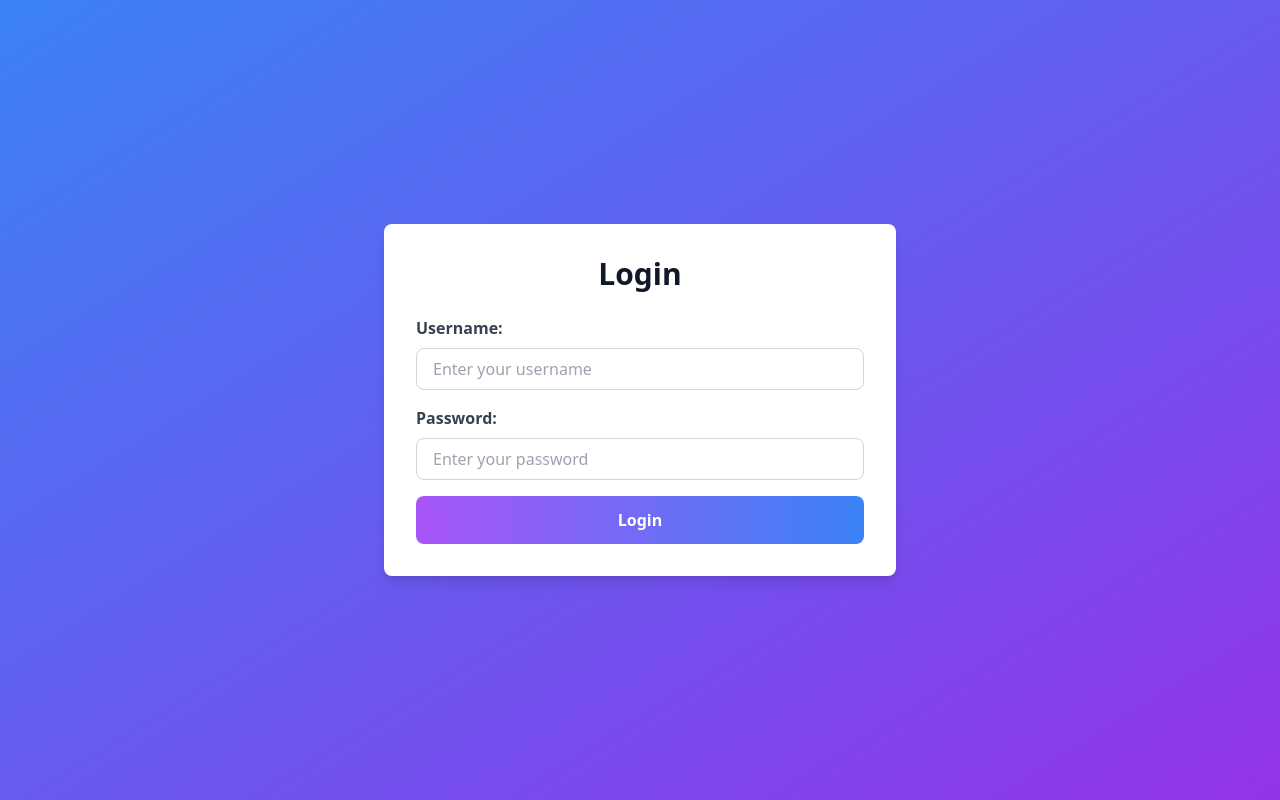
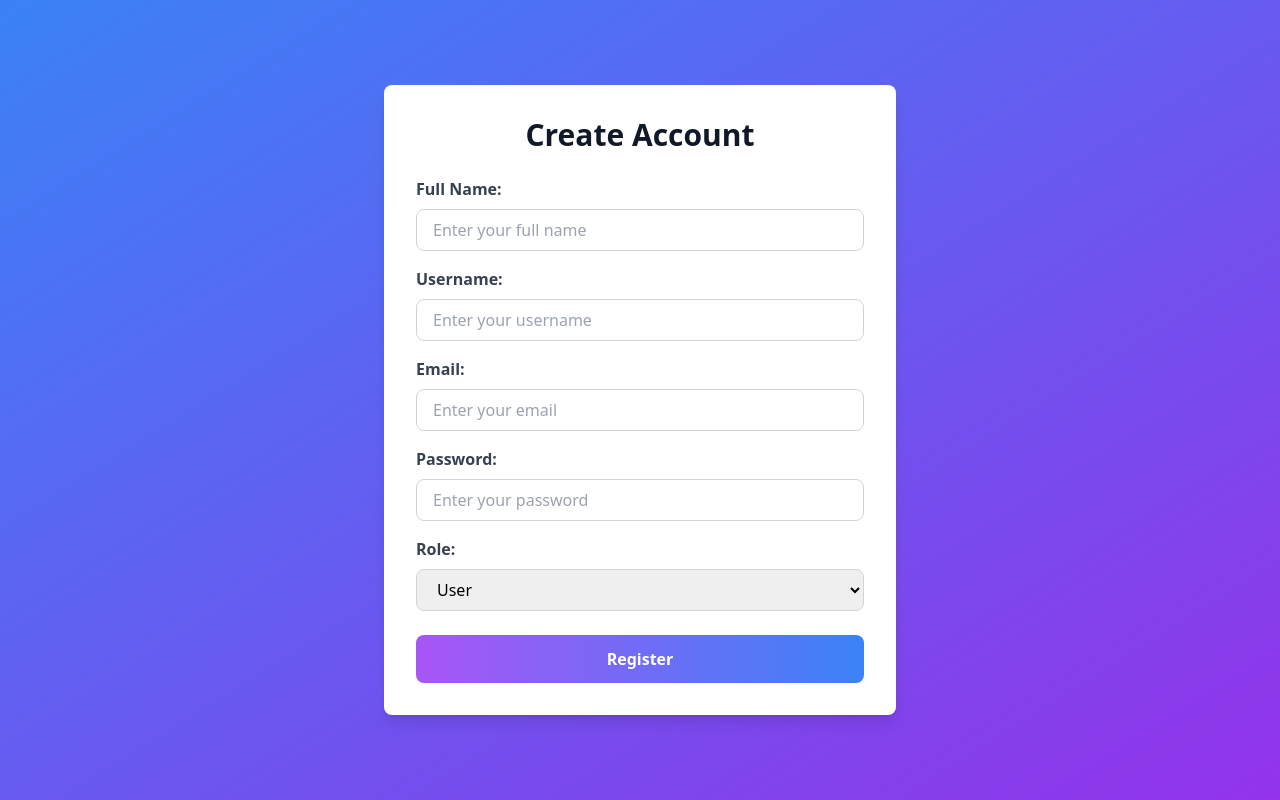
Before and after one commit to AbhishekMehta-dev/fullstack, a React (Vite) app in the folder frontend/reactApp/: page / in a window 1280 px wide. Built offline with nearby package versions, Linux system fonts and the light colour scheme.

Commit message:
updated the codebase

```diff
--- a/frontend/reactApp/src/App.jsx
+++ b/frontend/reactApp/src/App.jsx
@@ -6,8 +6,8 @@ const App = () => {
   return (
     <div className="App">
 
-      {/* <Register /> */}
-      <Login />
+      <Register />
+      {/* <Login /> */}
     </div>
   );
 };
```
